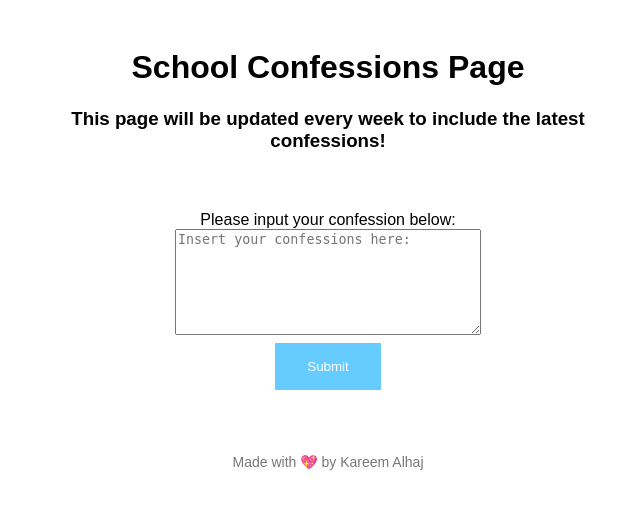
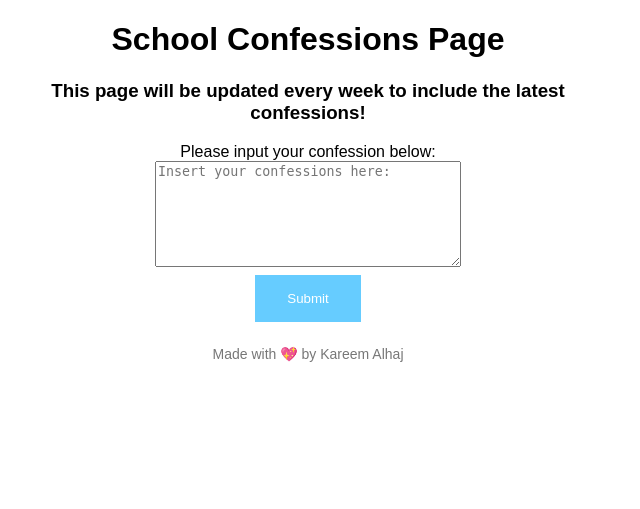
Before and after one commit to superhenryman/Confessions, a Flask app: page / in a window 1280 px wide. Shown: the top 509 px of the page, without its empty margins (0-640 px from the left). Run offline with Flask 2, Linux system fonts and the light colour scheme; some libraries are stand-ins or nearby versions.

Commit message:
Update stylesheet.css

```diff
--- a/static/stylesheet.css
+++ b/static/stylesheet.css
@@ -4,9 +4,7 @@ body {
     font-family:Arial, Helvetica, sans-serif;
 }
 .header, .confessions, footer {
-    margin:0;
     max-width: 600px;
-    padding:20px;
 }
 textarea {
     width: 50%;
```
